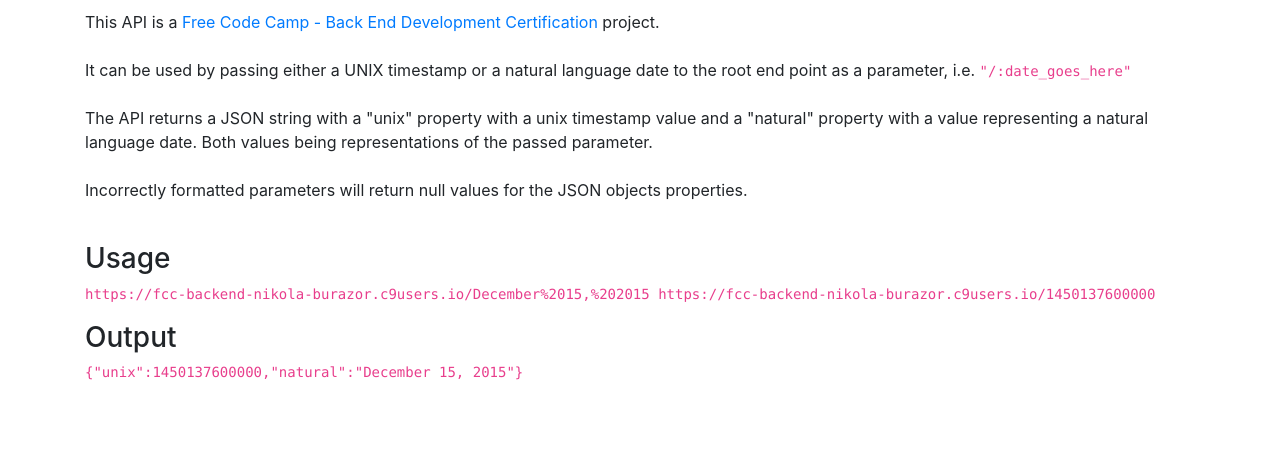
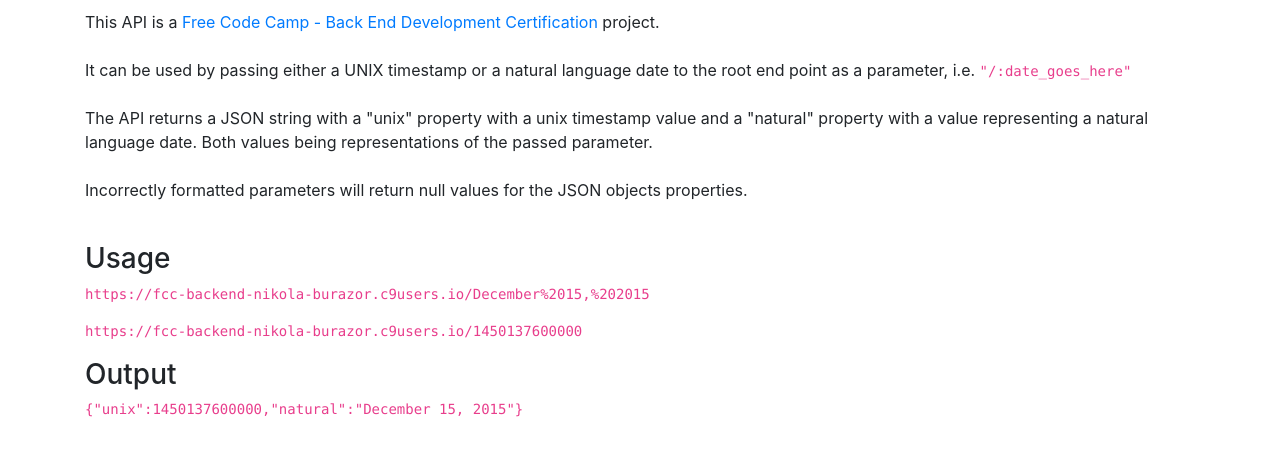
Before and after one commit to nikb-1/fcc-timestamp, a website: page public/index.html in a window 1280 px wide. Shown: the part 94-550 px from the top of the page. Drawn offline with nearby package versions, Linux system fonts and the light colour scheme.

Commit message:
updated index page

```diff
--- a/public/index.html
+++ b/public/index.html
@@ -16,10 +16,8 @@
 		It can be used by passing either a UNIX timestamp or a natural language date to the root end point as a parameter, i.e. <code>"/:date_goes_here"</code><br/><br/>The API returns a JSON string with a "unix" property with a unix timestamp value and a "natural" property with a value representing a natural language date. Both values being representations of the passed parameter.<br/><br/>
 		Incorrectly formatted parameters will return null values for the JSON objects properties.</p><br/>
 		<h3>Usage</h3>
-		<p><code>
-			https://fcc-backend-nikola-burazor.c9users.io/December%2015,%202015
-			https://fcc-backend-nikola-burazor.c9users.io/1450137600000
-		</code></p>
+		<p><code>https://fcc-backend-nikola-burazor.c9users.io/December%2015,%202015</code></p>
+		<p><code>https://fcc-backend-nikola-burazor.c9users.io/1450137600000</code></p>
 		<h3>Output</h3>
 		<p><code>{"unix":1450137600000,"natural":"December 15, 2015"}</code></p>
 	</div>
```
